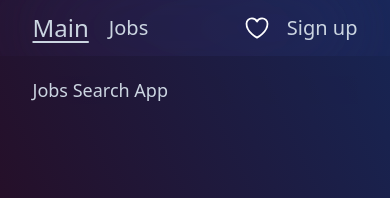
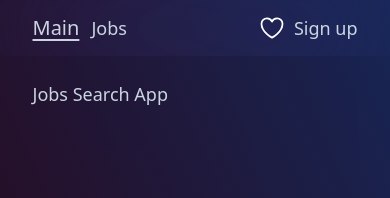
Before and after one commit to filisinia/Jobs-search-app, a Next.js app: page / in a window 390 px wide. Shown: the top 198 px of the page. Built offline with nearby package versions, Linux system fonts and the light colour scheme.

Commit message:
fix: correct header size

```diff
--- a/src/app/layout.tsx
+++ b/src/app/layout.tsx
@@ -27,11 +27,11 @@ export default function RootLayout({
       <body
         className={
           (inter.className,
-          'bg-gradient-to-tr from-[#2e020e] to-blue-950 min-h-svh text-lg text-slate-300 pt-14')
+          'bg-gradient-to-tr from-[#2e020e] to-blue-950 min-h-svh text-lg text-slate-300 pt-10')
         }
       >
         <Header />
-        <main className="w-10/12 mx-auto backdrop-opacity-50 mt-5">
+        <main className="w-10/12 mx-auto backdrop-opacity-50 py-10">
           {children}
         </main>
       </body>
--- a/src/components/header/index.tsx
+++ b/src/components/header/index.tsx
@@ -17,12 +17,12 @@ const Header = (): JSX.Element => {
   };
 
   return (
-    <header className="fixed inset-x-0 top-0 z-50 w-full h-14 text-xl backdrop-brightness-150 backdrop-blur-3xl">
+    <header className="fixed inset-x-0 top-0 z-50 w-full h-14 text-md sm:text-xl backdrop-brightness-150 backdrop-blur-3xl">
       <nav className="flex place-content-between items-center w-10/12 m-auto h-full transition-all">
         <div className="flex items-center">
           <Link
             href="/"
-            className={`hover:text-white mr-5 text-2xl ${pathname === '/' && 'underline underline-offset-4'}`}
+            className={`hover:text-white mr-3 sm:mr-5 text-xl sm:text-2xl ${pathname === '/' && 'underline underline-offset-4'}`}
           >
             Main
           </Link>
@@ -33,7 +33,7 @@ const Header = (): JSX.Element => {
             Jobs
           </Link>
         </div>
-        <div className="flex items-center gap-4">
+        <div className="flex items-center gap-2 sm:gap-4">
           <Link href="/liked">
             {pathname === '/liked' ? <Heart isFilled={true} /> : <Heart />}
           </Link>
--- a/src/components/jobDetails/description/index.tsx
+++ b/src/components/jobDetails/description/index.tsx
@@ -13,7 +13,7 @@ const JobDescription: FC<JobDescriptionProps> = ({
   };
 
   return (
-    <section className="py-10">
+    <section>
       <h2 className="text-2xl font-bold mb-3">Job Description</h2>
       <div>{formatText(jobDetails.job_description)}</div>
     </section>
```
